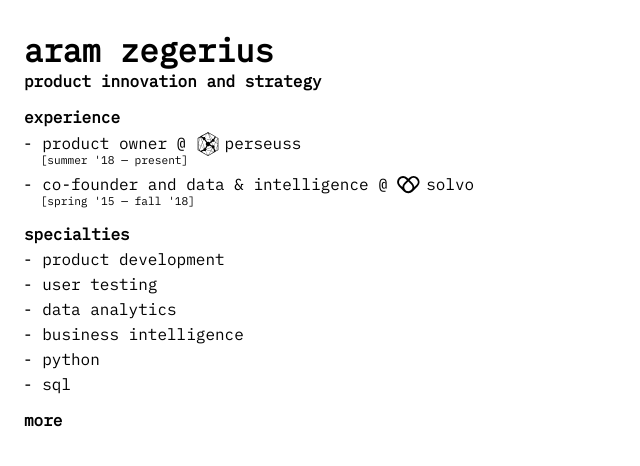
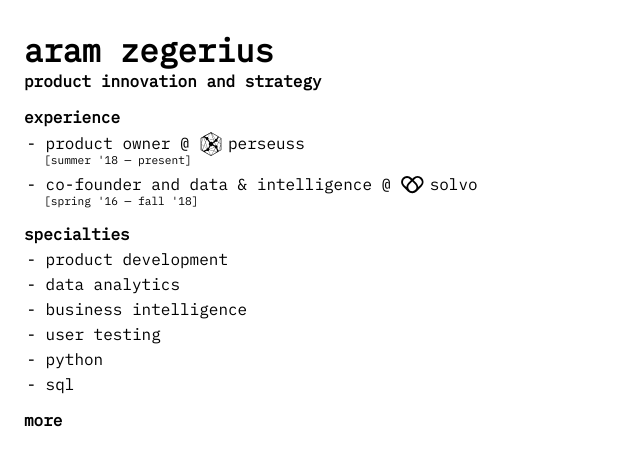
Before and after one commit to zegerius/zegeri.us, a plain HTML site: page index.html in a window 1280 px wide. Shown: the whole page, without its empty margins (0-640 px from the left). Drawn offline with Linux system fonts and the light colour scheme.

Commit message:
change dates and fix some css

```diff
--- a/index.html
+++ b/index.html
@@ -37,7 +37,7 @@
             </li>
             <li>
                 co-founder and data & intelligence @ <a href="https://solvo.nl" target="_blank"><span class='solvo-logo'><svg width="45px" height="45px" viewBox="0 0 300 200"><g class="symbol"><path d="M260,22a75.33,75.33,0,0,0-106.41,0L141,34.61,128.37,22A75.24,75.24,0,0,0,22,128.41L86.54,193a75,75,0,0,0,53.21,22l1.23,0,1.23,0a75,75,0,0,0,53.21-22L260,128.41A75.43,75.43,0,0,0,260,22ZM24.36,75.21a50.85,50.85,0,0,1,86.79-36l12.6,12.6L89,86.59a74.69,74.69,0,0,0-21.94,52.47L39.19,111.19A50.51,50.51,0,0,1,24.36,75.21ZM175.73,175.77A50.69,50.69,0,0,1,141,190.62a50.91,50.91,0,0,1-34.73-86.81L141,69.06l34.75,34.75a51.06,51.06,0,0,1,0,72Zm67-64.58L214.9,139.06A74.69,74.69,0,0,0,193,86.59L158.2,51.83l12.6-12.6a50.88,50.88,0,0,1,72,72Z"></path></g></svg></span>solvo</a>
-                <span class="time">[spring '15 &mdash; fall '18]</span>
+                <span class="time">[spring '16 &mdash; fall '18]</span>
             </li>
         </ul>
     </div>
@@ -48,13 +48,13 @@
                 product development
             </li>
             <li>
-                user testing
-            </li>
-            <li>
                 data analytics
             </li>
             <li>
                 business intelligence
+            </li>
+            <li>
+                user testing
             </li>
             <li>
                 python
--- a/style.css
+++ b/style.css
@@ -13,7 +13,8 @@ ul {
     list-style-type: none;
   }
   ul.dashed > li {
-    text-indent: -5px;
+    text-indent: -1.1rem;
+    padding-left: 1rem;
     margin-top:5px;
   }
   ul.dashed > li:before {
```
